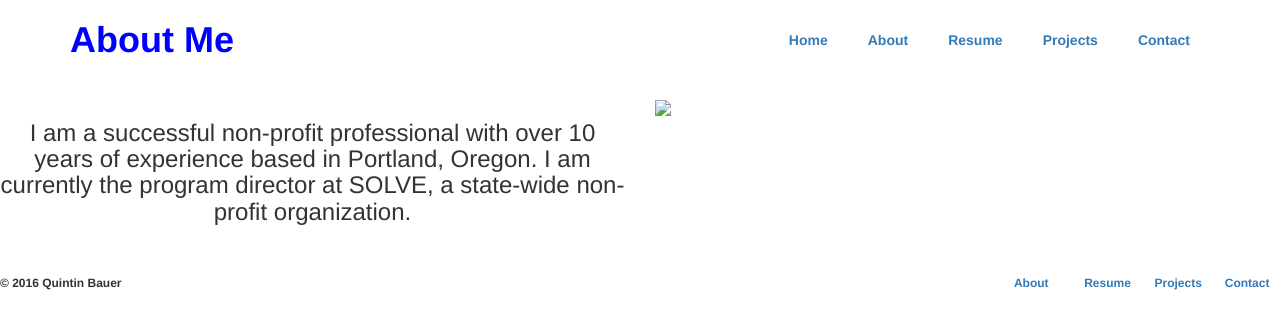
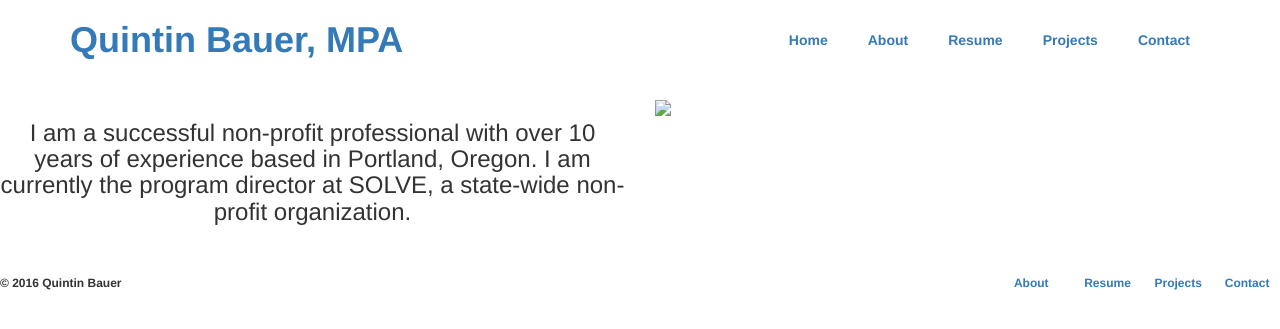
Before and after one commit to qbauer82/qbauer82.github.io, a Jekyll site: the page aboutme.html, which Jekyll copies as it is, in a window 1280 px wide. Shown: the top 329 px of the page. Built offline with Jekyll 4.4.1, drawn with Linux system fonts in a browser that asks for light colours.

Commit message:
Update aboutme.html

```diff
--- a/aboutme.html
+++ b/aboutme.html
@@ -6,7 +6,7 @@
 <body>
  <header class="container">
     <div class="row">
-      <h1 class="col-sm-8">About Me</h1>
+      <h1 class="col-sm-8"><a href="https://qbauer82.github.io/">Quintin Bauer, MPA</a></h1>
       <nav class="col-sm-4">
         <p><a href="https://qbauer82.github.io/">Home</a></p>
         <p><a href="about.html">About</a></p>
@@ -37,7 +37,7 @@
     </p>
     <ul class="col-sm-8">
      <li class="col-sm-1">
-      <a href="about.html">About</a>
+      <a href="aboutme.html">About</a>
      </li>
      <li class="col-sm-1"><a href="resume.html">Resume</a>
      </li>
```
